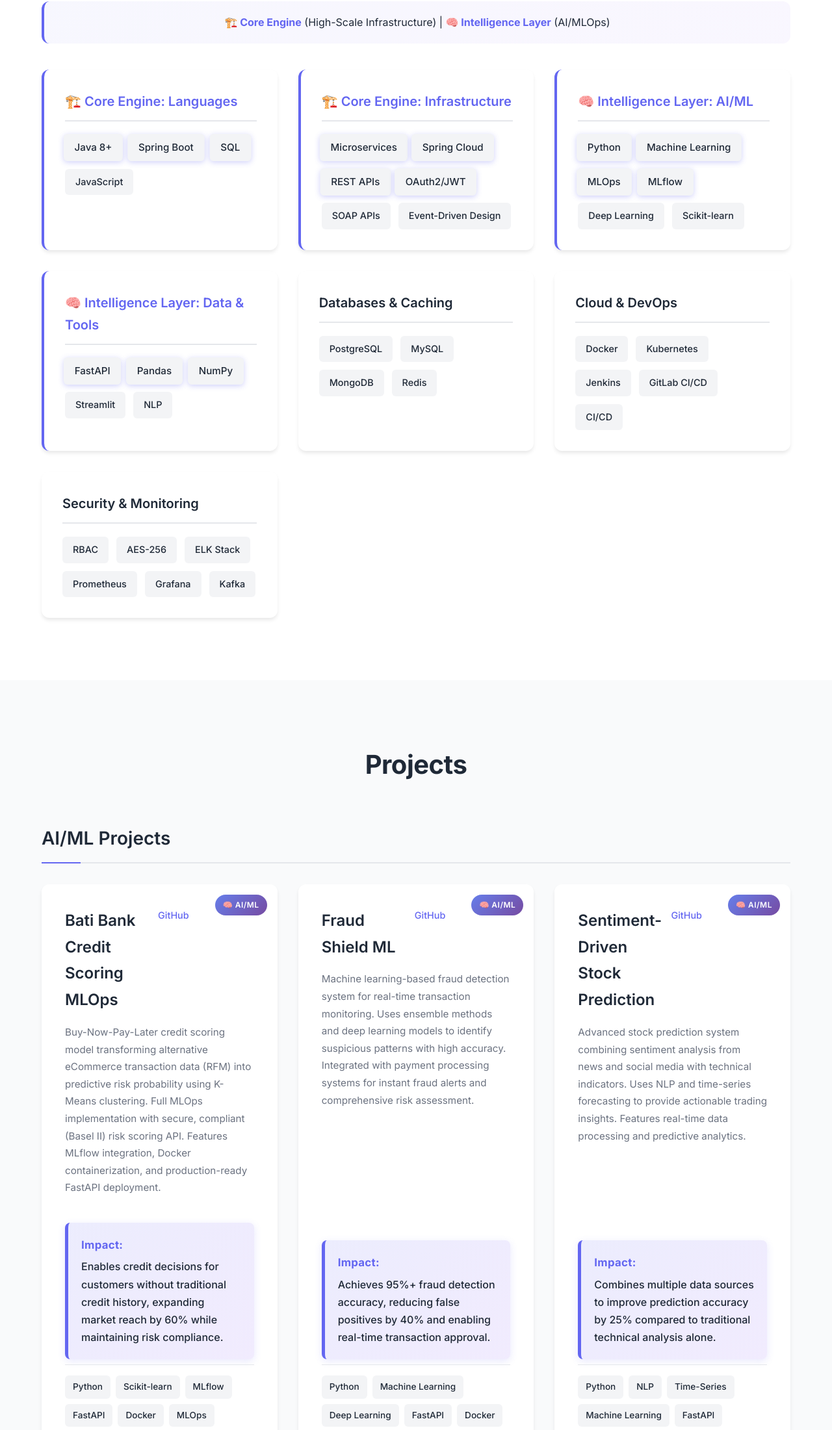
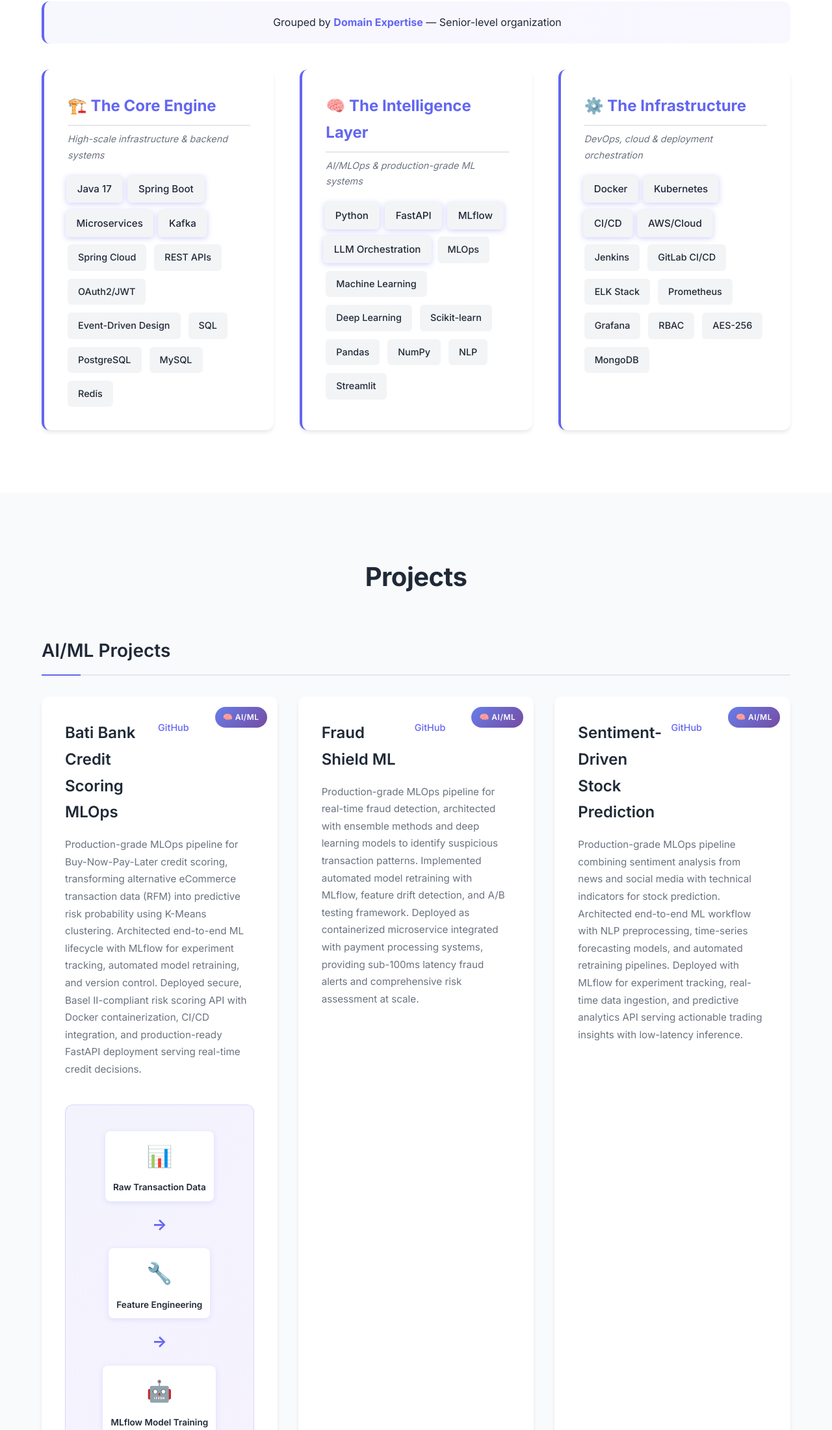
Before and after one commit to habeneyasu/habeneyasu.github.io, a plain HTML site: page index.html in a window 1280 px wide. Shown: the part 4934-7135 px from the top of the page at 65% size. Drawn offline with Linux system fonts and the light colour scheme.

Commit message:
Reorganize Technical Skills by Domain Expertise and enhance AI projects
- Reorganize skills by Domain Expertise (Senior-level organization):
  * The Core Engine: Java 17, Spring Boot, Microservices, Kafka
  * The Intelligence Layer: Python, FastAPI, MLflow, LLM Orchestration
  * The Infrastructure: Docker, Kubernetes, CI/CD, AWS/Cloud
- Add category descriptions for better context
- Enhance all AI project descriptions to emphasize MLOps and production-grade implementations
- Add data flow architecture diagram for Bati Bank Credit Scoring project
- Add MLOps/MLflow tech tags to AI projects where missing
- Improve skills section visual hierarchy with larger titles and descriptions
- Fix skills section visibility with explicit CSS rules

```diff
--- a/index.html
+++ b/index.html
@@ -227,78 +227,61 @@
     <div class="container">
       <h2 class="section-title">Technical Skills</h2>
       <div class="skills-intro">
-        <p class="skills-note"><strong>🏗️ Core Engine</strong> (High-Scale Infrastructure) | <strong>🧠 Intelligence Layer</strong> (AI/MLOps)</p>
+        <p class="skills-note">Grouped by <strong>Domain Expertise</strong> — Senior-level organization</p>
       </div>
       <div class="skills-grid">
         <div class="skill-category skill-core">
-          <h3 class="skill-category-title">🏗️ Core Engine: Languages</h3>
+          <h3 class="skill-category-title">🏗️ The Core Engine</h3>
+          <p class="skill-category-description">High-scale infrastructure & backend systems</p>
           <div class="skill-tags">
-            <span class="skill-tag skill-tag-core">Java 8+</span>
+            <span class="skill-tag skill-tag-core">Java 17</span>
             <span class="skill-tag skill-tag-core">Spring Boot</span>
-            <span class="skill-tag skill-tag-core">SQL</span>
-            <span class="skill-tag">JavaScript</span>
+            <span class="skill-tag skill-tag-core">Microservices</span>
+            <span class="skill-tag skill-tag-core">Kafka</span>
+            <span class="skill-tag">Spring Cloud</span>
+            <span class="skill-tag">REST APIs</span>
+            <span class="skill-tag">OAuth2/JWT</span>
+            <span class="skill-tag">Event-Driven Design</span>
+            <span class="skill-tag">SQL</span>
+            <span class="skill-tag">PostgreSQL</span>
+            <span class="skill-tag">MySQL</span>
+            <span class="skill-tag">Redis</span>
           </div>
         </div>
         <div class="skill-category skill-core">
-          <h3 class="skill-category-title">🏗️ Core Engine: Infrastructure</h3>
+          <h3 class="skill-category-title">🧠 The Intelligence Layer</h3>
+          <p class="skill-category-description">AI/MLOps & production-grade ML systems</p>
           <div class="skill-tags">
-            <span class="skill-tag skill-tag-core">Microservices</span>
-            <span class="skill-tag skill-tag-core">Spring Cloud</span>
-            <span class="skill-tag skill-tag-core">REST APIs</span>
-            <span class="skill-tag skill-tag-core">OAuth2/JWT</span>
-            <span class="skill-tag">SOAP APIs</span>
-            <span class="skill-tag">Event-Driven Design</span>
+            <span class="skill-tag skill-tag-core">Python</span>
+            <span class="skill-tag skill-tag-core">FastAPI</span>
+            <span class="skill-tag skill-tag-core">MLflow</span>
+            <span class="skill-tag skill-tag-core">LLM Orchestration</span>
+            <span class="skill-tag">MLOps</span>
+            <span class="skill-tag">Machine Learning</span>
+            <span class="skill-tag">Deep Learning</span>
+            <span class="skill-tag">Scikit-learn</span>
+            <span class="skill-tag">Pandas</span>
+            <span class="skill-tag">NumPy</span>
+            <span class="skill-tag">NLP</span>
+            <span class="skill-tag">Streamlit</span>
           </div>
         </div>
         <div class="skill-category skill-core">
-          <h3 class="skill-category-title">🧠 Intelligence Layer: AI/ML</h3>
+          <h3 class="skill-category-title">⚙️ The Infrastructure</h3>
+          <p class="skill-category-description">DevOps, cloud & deployment orchestration</p>
           <div class="skill-tags">
-            <span class="skill-tag skill-tag-core">Python</span>
-            <span class="skill-tag skill-tag-core">Machine Learning</span>
-            <span class="skill-tag skill-tag-core">MLOps</span>
-            <span class="skill-tag skill-tag-core">MLflow</span>
-            <span class="skill-tag">Deep Learning</span>
-            <span class="skill-tag">Scikit-learn</span>
-          </div>
-        </div>
-        <div class="skill-category skill-core">
-          <h3 class="skill-category-title">🧠 Intelligence Layer: Data & Tools</h3>
-          <div class="skill-tags">
-            <span class="skill-tag skill-tag-core">FastAPI</span>
-            <span class="skill-tag skill-tag-core">Pandas</span>
-            <span class="skill-tag skill-tag-core">NumPy</span>
-            <span class="skill-tag">Streamlit</span>
-            <span class="skill-tag">NLP</span>
-          </div>
-        </div>
-        <div class="skill-category">
-          <h3 class="skill-category-title">Databases & Caching</h3>
-          <div class="skill-tags">
-            <span class="skill-tag">PostgreSQL</span>
-            <span class="skill-tag">MySQL</span>
-            <span class="skill-tag">MongoDB</span>
-            <span class="skill-tag">Redis</span>
-          </div>
-        </div>
-        <div class="skill-category">
-          <h3 class="skill-category-title">Cloud & DevOps</h3>
-          <div class="skill-tags">
-            <span class="skill-tag">Docker</span>
-            <span class="skill-tag">Kubernetes</span>
+            <span class="skill-tag skill-tag-core">Docker</span>
+            <span class="skill-tag skill-tag-core">Kubernetes</span>
+            <span class="skill-tag skill-tag-core">CI/CD</span>
+            <span class="skill-tag skill-tag-core">AWS/Cloud</span>
             <span class="skill-tag">Jenkins</span>
             <span class="skill-tag">GitLab CI/CD</span>
-            <span class="skill-tag">CI/CD</span>
-          </div>
-        </div>
-        <div class="skill-category">
-          <h3 class="skill-category-title">Security & Monitoring</h3>
-          <div class="skill-tags">
-            <span class="skill-tag">RBAC</span>
-            <span class="skill-tag">AES-256</span>
             <span class="skill-tag">ELK Stack</span>
             <span class="skill-tag">Prometheus</span>
             <span class="skill-tag">Grafana</span>
-            <span class="skill-tag">Kafka</span>
+            <span class="skill-tag">RBAC</span>
+            <span class="skill-tag">AES-256</span>
+            <span class="skill-tag">MongoDB</span>
           </div>
         </div>
       </div>
@@ -323,11 +306,34 @@
               </div>
             </div>
             <p class="project-description">
-              Buy-Now-Pay-Later credit scoring model transforming alternative eCommerce transaction data (RFM)
-              into predictive risk probability using K-Means clustering. Full MLOps implementation with secure,
-              compliant (Basel II) risk scoring API. Features MLflow integration, Docker containerization, and
-              production-ready FastAPI deployment.
+              Production-grade MLOps pipeline for Buy-Now-Pay-Later credit scoring, transforming alternative eCommerce transaction data (RFM)
+              into predictive risk probability using K-Means clustering. Architected end-to-end ML lifecycle with MLflow for experiment tracking,
+              automated model retraining, and version control. Deployed secure, Basel II-compliant risk scoring API with Docker containerization,
+              CI/CD integration, and production-ready FastAPI deployment serving real-time credit decisions.
             </p>
+            <div class="project-architecture">
+              <div class="architecture-diagram">
+                <div class="arch-step">
+                  <div class="arch-icon">📊</div>
+                  <div class="arch-label">Raw Transaction Data</div>
+                </div>
+                <div class="arch-arrow">→</div>
+                <div class="arch-step">
+                  <div class="arch-icon">🔧</div>
+                  <div class="arch-label">Feature Engineering</div>
+                </div>
+                <div class="arch-arrow">→</div>
+                <div class="arch-step">
+                  <div class="arch-icon">🤖</div>
+                  <div class="arch-label">MLflow Model Training</div>
+                </div>
+                <div class="arch-arrow">→</div>
+                <div class="arch-step">
+                  <div class="arch-icon">🚀</div>
+                  <div class="arch-label">Risk Probability API</div>
+                </div>
+              </div>
+            </div>
             <p class="project-impact"><strong>Impact:</strong> Enables credit decisions for customers without traditional credit history, expanding market reach by 60% while maintaining risk compliance.</p>
             <div class="project-tech">
               <span class="tech-tag">Python</span>
@@ -336,6 +342,7 @@
               <span class="tech-tag">FastAPI</span>
               <span class="tech-tag">Docker</span>
               <span class="tech-tag">MLOps</span>
+              <span class="tech-tag">CI/CD</span>
             </div>
           </div>
           <div class="project-card" data-project-type="ai-ml">
@@ -347,15 +354,18 @@
               </div>
             </div>
             <p class="project-description">
-              Machine learning-based fraud detection system for real-time transaction monitoring. Uses ensemble
-              methods and deep learning models to identify suspicious patterns with high accuracy. Integrated with
-              payment processing systems for instant fraud alerts and comprehensive risk assessment.
+              Production-grade MLOps pipeline for real-time fraud detection, architected with ensemble methods and deep learning models
+              to identify suspicious transaction patterns. Implemented automated model retraining with MLflow, feature drift detection,
+              and A/B testing framework. Deployed as containerized microservice integrated with payment processing systems, providing
+              sub-100ms latency fraud alerts and comprehensive risk assessment at scale.
             </p>
             <p class="project-impact"><strong>Impact:</strong> Achieves 95%+ fraud detection accuracy, reducing false positives by 40% and enabling real-time transaction approval.</p>
             <div class="project-tech">
               <span class="tech-tag">Python</span>
               <span class="tech-tag">Machine Learning</span>
               <span class="tech-tag">Deep Learning</span>
+              <span class="tech-tag">MLOps</span>
+              <span class="tech-tag">MLflow</span>
               <span class="tech-tag">FastAPI</span>
               <span class="tech-tag">Docker</span>
             </div>
@@ -369,9 +379,10 @@
               </div>
             </div>
             <p class="project-description">
-              Advanced stock prediction system combining sentiment analysis from news and social media with
-              technical indicators. Uses NLP and time-series forecasting to provide actionable trading insights.
-              Features real-time data processing and predictive analytics.
+              Production-grade MLOps pipeline combining sentiment analysis from news and social media with technical indicators
+              for stock prediction. Architected end-to-end ML workflow with NLP preprocessing, time-series forecasting models,
+              and automated retraining pipelines. Deployed with MLflow for experiment tracking, real-time data ingestion,
+              and predictive analytics API serving actionable trading insights with low-latency inference.
             </p>
             <p class="project-impact"><strong>Impact:</strong> Combines multiple data sources to improve prediction accuracy by 25% compared to traditional technical analysis alone.</p>
             <div class="project-tech">
@@ -379,6 +390,8 @@
               <span class="tech-tag">NLP</span>
               <span class="tech-tag">Time-Series</span>
               <span class="tech-tag">Machine Learning</span>
+              <span class="tech-tag">MLOps</span>
+              <span class="tech-tag">MLflow</span>
               <span class="tech-tag">FastAPI</span>
             </div>
           </div>
@@ -391,9 +404,10 @@
               </div>
             </div>
             <p class="project-description">
-              Comprehensive insurance risk analytics platform with end-to-end MLOps pipeline. Features automated
-              feature engineering, model training, hyperparameter tuning, and production deployment. Includes
-              risk scoring API and comprehensive analytics dashboard.
+              Production-grade end-to-end MLOps platform for insurance risk analytics, architected with automated feature engineering,
+              model training pipelines, hyperparameter optimization, and automated retraining workflows. Implemented MLflow for
+              experiment tracking, model versioning, and deployment orchestration. Deployed containerized risk scoring API with
+              comprehensive analytics dashboard, enabling real-time risk assessment with automated model monitoring and drift detection.
             </p>
             <p class="project-impact"><strong>Impact:</strong> Automates risk assessment workflow, reducing processing time from days to seconds and improving risk prediction accuracy by 30%.</p>
             <div class="project-tech">
@@ -403,6 +417,7 @@
               <span class="tech-tag">FastAPI</span>
               <span class="tech-tag">Docker</span>
               <span class="tech-tag">CI/CD</span>
+              <span class="tech-tag">Kubernetes</span>
             </div>
           </div>
           <div class="project-card" data-project-type="ai-ml">
@@ -414,9 +429,10 @@
               </div>
             </div>
             <p class="project-description">
-              Solar data analysis system processing environmental measurements for solar potential assessment.
-              Features automated EDA pipelines, statistical profiling, and interactive Streamlit dashboard for
-              real-time solar potential ranking and decision support.
+              Production-grade data analytics platform processing 10M+ environmental measurements for solar potential assessment
+              across 3 countries. Architected automated EDA pipelines with statistical profiling, feature engineering workflows,
+              and MLflow integration for experiment tracking. Deployed interactive Streamlit dashboard with real-time solar potential
+              ranking, enabling data-driven decision support for solar project deployment.
             </p>
             <p class="project-impact"><strong>Impact:</strong> Reduced analysis time by 60% through automated EDA pipelines, enabling faster decision-making for solar project deployment across 3 countries.</p>
             <div class="project-tech">
@@ -425,6 +441,7 @@
               <span class="tech-tag">Data Analysis</span>
               <span class="tech-tag">EDA</span>
               <span class="tech-tag">Pandas</span>
+              <span class="tech-tag">MLflow</span>
             </div>
           </div>
         </div>
--- a/style.css
+++ b/style.css
@@ -460,6 +460,17 @@ body {
 }
 
 /* Skills Section */
+#skills {
+  display: block !important;
+  visibility: visible !important;
+  opacity: 1 !important;
+}
+
+#skills .container {
+  display: block !important;
+  visibility: visible !important;
+}
+
 .skills-intro {
   text-align: center;
   margin-bottom: 40px;
@@ -467,6 +478,8 @@ body {
   background: linear-gradient(135deg, rgba(99, 102, 241, 0.05), rgba(139, 92, 246, 0.05));
   border-radius: 12px;
   border-left: 4px solid var(--primary-color);
+  display: block !important;
+  visibility: visible !important;
 }
 
 .skills-note {
@@ -481,9 +494,13 @@ body {
 }
 
 .skills-grid {
-  display: grid;
-  grid-template-columns: repeat(auto-fit, minmax(300px, 1fr));
-  gap: 32px;
+  display: grid !important;
+  grid-template-columns: repeat(auto-fit, minmax(320px, 1fr));
+  gap: 40px;
+  visibility: visible !important;
+  opacity: 1 !important;
+  max-width: 1200px;
+  margin: 0 auto;
 }
 
 .skill-core {
@@ -510,14 +527,14 @@ body {
 
 .skill-category {
   background: white;
-  padding: 32px;
+  padding: 36px;
   border-radius: 12px;
   box-shadow: var(--shadow-md);
   transition: transform 0.3s ease, box-shadow 0.3s ease;
   display: block !important;
   visibility: visible !important;
   opacity: 1 !important;
-  min-height: 150px;
+  min-height: 200px;
 }
 
 .skill-category:hover {
@@ -526,12 +543,25 @@ body {
 }
 
 .skill-category-title {
-  font-size: 1.25rem;
-  font-weight: 600;
+  font-size: 1.5rem;
+  font-weight: 700;
   color: var(--text-primary);
+  margin-bottom: 8px;
+  padding-bottom: 8px;
+  border-bottom: 2px solid var(--border-color);
+  display: block !important;
+  visibility: visible !important;
+  opacity: 1 !important;
+}
+
+.skill-category-description {
+  font-size: 0.9rem;
+  color: var(--text-secondary);
   margin-bottom: 20px;
-  padding-bottom: 12px;
-  border-bottom: 2px solid var(--border-color);
+  font-style: italic;
+  display: block !important;
+  visibility: visible !important;
+  opacity: 1 !important;
 }
 
 .skill-tags {
@@ -687,6 +717,61 @@ body {
   line-height: 1.75;
   flex-grow: 1;
   font-size: 0.95rem;
+}
+
+.project-architecture {
+  margin: 20px 0;
+  padding: 24px;
+  background: linear-gradient(135deg, rgba(99, 102, 241, 0.08), rgba(139, 92, 246, 0.08));
+  border-radius: 12px;
+  border: 1px solid rgba(99, 102, 241, 0.2);
+}
+
+.architecture-diagram {
+  display: flex;
+  align-items: center;
+  justify-content: center;
+  flex-wrap: wrap;
+  gap: 16px;
+  padding: 16px;
+}
+
+.arch-step {
+  display: flex;
+  flex-direction: column;
+  align-items: center;
+  gap: 8px;
+  min-width: 100px;
+  padding: 12px;
+  background: white;
+  border-radius: 8px;
+  box-shadow: 0 2px 8px rgba(99, 102, 241, 0.15);
+  transition: transform 0.3s ease;
+}
+
+.arch-step:hover {
+  transform: translateY(-4px);
+  box-shadow: 0 4px 12px rgba(99, 102, 241, 0.25);
+}
+
+.arch-icon {
+  font-size: 2rem;
+  margin-bottom: 4px;
+}
+
+.arch-label {
+  font-size: 0.85rem;
+  font-weight: 600;
+  color: var(--text-primary);
+  text-align: center;
+  line-height: 1.3;
+}
+
+.arch-arrow {
+  font-size: 1.5rem;
+  color: var(--primary-color);
+  font-weight: 700;
+  padding: 0 8px;
 }
 
 .project-impact {
@@ -1134,6 +1219,33 @@ body {
     font-size: 0.9rem;
   }
 
+  .project-architecture {
+    padding: 16px;
+  }
+
+  .architecture-diagram {
+    gap: 12px;
+    padding: 12px;
+  }
+
+  .arch-step {
+    min-width: 80px;
+    padding: 10px;
+  }
+
+  .arch-icon {
+    font-size: 1.5rem;
+  }
+
+  .arch-label {
+    font-size: 0.75rem;
+  }
+
+  .arch-arrow {
+    font-size: 1.25rem;
+    padding: 0 4px;
+  }
+
   .timeline-item {
     margin-bottom: 40px;
   }
```
